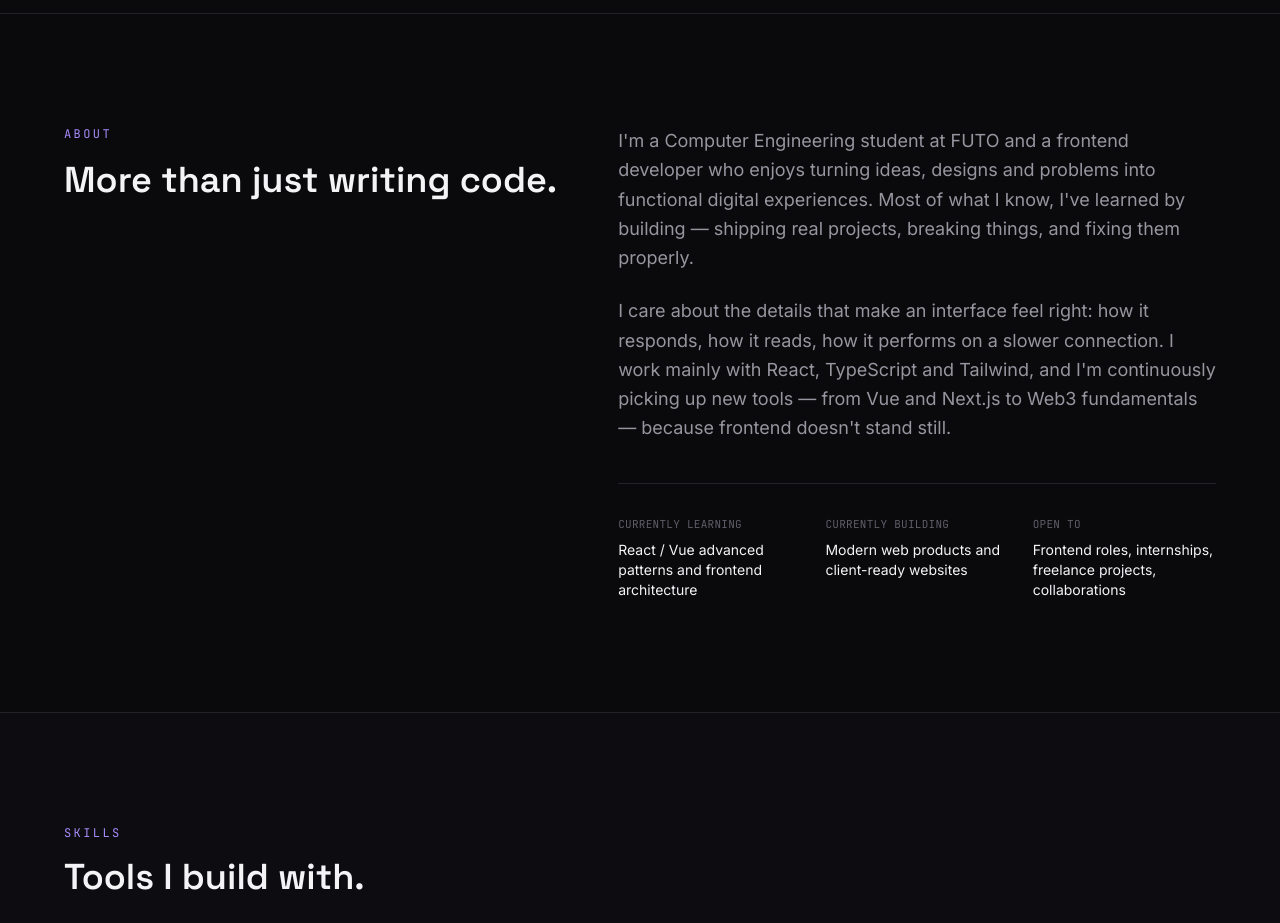
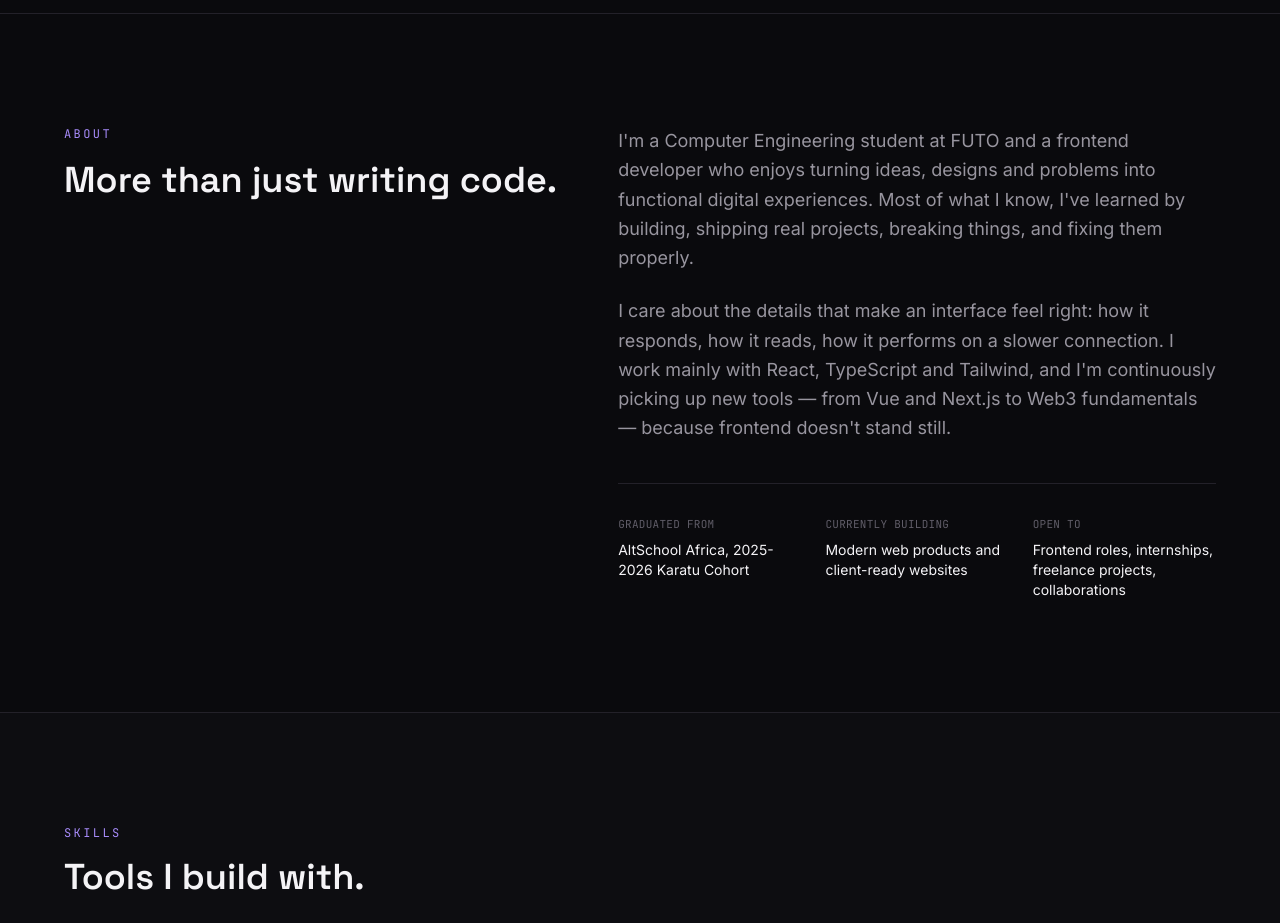
Before and after one commit to Josh-codes165/Joshua-Porfolio, a React (Vite) app: page / in a window 1280 px wide. Shown: the part 780-1703 px from the top of the page. Built offline with nearby package versions, Linux system fonts and the light colour scheme.

Commit message:
changed some features

```diff
--- a/src/components/About.tsx
+++ b/src/components/About.tsx
@@ -1,7 +1,7 @@
 const currently = [
   {
-    label: "Currently learning",
-    value: "React / Vue advanced patterns and frontend architecture",
+    label: "Graduated From",
+    value: "AltSchool Africa, 2025-2026 Karatu Cohort",
   },
   {
     label: "Currently building",
@@ -31,7 +31,7 @@ export default function About() {
             I'm a Computer Engineering student at FUTO and a frontend
             developer who enjoys turning ideas, designs and problems into
             functional digital experiences. Most of what I know, I've learned
-            by building — shipping real projects, breaking things, and
+            by building, shipping real projects, breaking things, and
             fixing them properly.
           </p>
           <p className="text-ink-muted text-lg leading-relaxed">
--- a/src/data/site.ts
+++ b/src/data/site.ts
@@ -1,5 +1,4 @@
 export const contactLinks = {
-  // Pulled from your StartupIQ account screenshot — swap if you'd rather use a different inbox.
   email: "joshuaokoronkwo54@gmail.com",
   github: "https://github.com/Josh-codes165",
   linkedin: "https://www.linkedin.com/in/joshua-okoronkwo",
```
